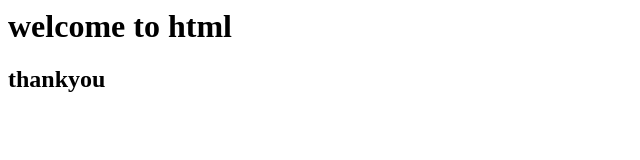
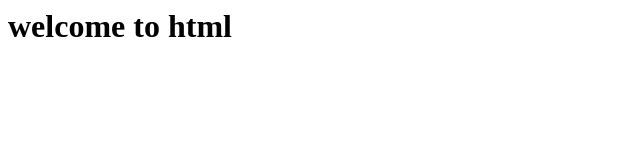
Before and after one commit to ramyaasireddy/first, a plain HTML site: page index.html in a window 1280 px wide. Shown: the whole page, without its empty margins (0-640 px from the left). Drawn offline with Linux system fonts and the light colour scheme.

Commit message:
Your message about changes

```diff
--- a/index.html
+++ b/index.html
@@ -1,4 +1,3 @@
 <html>
 <h1>welcome to html</h1>
-  <h2>thankyou</h2>
 </html>
```
